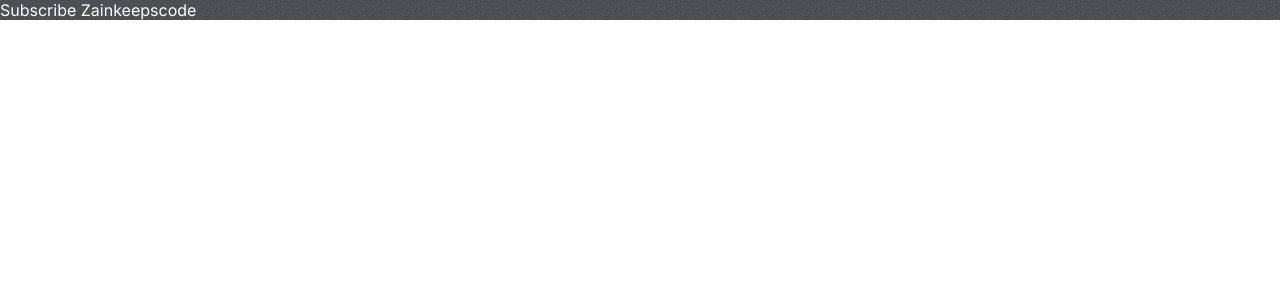
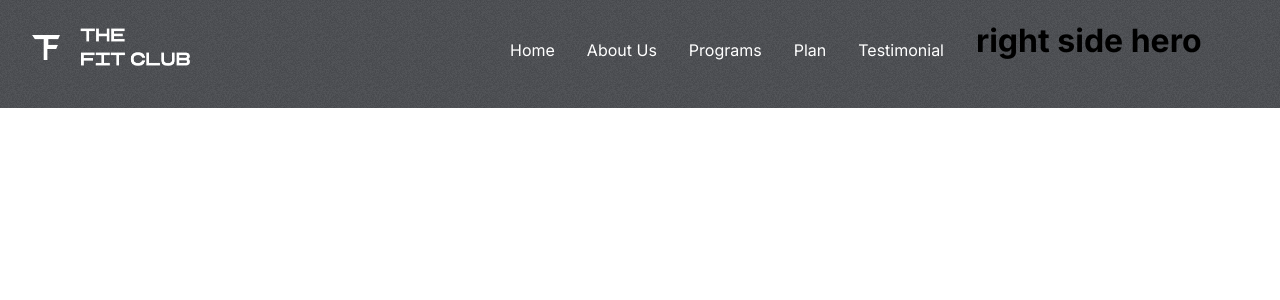
Before and after one commit to AlaminSarkerFRII/Fitness-Club, a React (Create React App) app: page / in a window 1280 px wide. Shown: the top 300 px of the page. Built offline with nearby package versions, Linux system fonts and the light colour scheme.

Commit message:
setup header

```diff
--- a/src/App.js
+++ b/src/App.js
@@ -1,8 +1,9 @@
 import './App.css';
+import Hero from './components/Hero/Hero';
 function App() {
   return (
     <div className="App">
-          <span style={{color: 'white'}}>Subscribe Zainkeepscode</span>
+         <Hero/>
     </div>
   );
 }
--- /dev/null
+++ b/src/components/Header/Header.css
@@ -0,0 +1,17 @@
+.header{
+    display: flex;
+    justify-content: space-between;
+}
+
+.logo{
+    width: 10rem;
+    height: 3rem;
+}
+
+.header-menu{
+    list-style: none;
+    color: white;
+    display: flex;
+    gap:2rem;
+    justify-content: space-between;
+}
--- /dev/null
+++ b/src/components/Header/Header.jsx
@@ -0,0 +1,20 @@
+import React from 'react';
+import "./Header.css"
+import logo from "../../assets/logo.png"
+
+const Header = () => {
+    return (
+        <div className='header'>
+            <img src={logo} alt="" className='logo' />
+            <ul className='header-menu'>
+                <li>Home</li>
+                <li>About Us</li>
+                <li>Programs</li>
+                <li>Plan</li>
+                <li>Testimonial</li>
+            </ul>
+        </div>
+    );
+};
+
+export default Header;
--- /dev/null
+++ b/src/components/Hero/Hero.css
@@ -0,0 +1,13 @@
+.hero{
+    display: flex;
+    justify-content: space-between;
+}
+
+.left-h{
+    padding: 2rem;
+    padding-top: 1.5rem;
+    flex: 3;
+}
+.right-h{
+    flex: 1;
+}
--- /dev/null
+++ b/src/components/Hero/Hero.jsx
@@ -0,0 +1,18 @@
+import React from 'react';
+import Header from '../Header/Header';
+import './Hero.css'
+
+const Hero = () => {
+    return (
+        <div className='hero'>
+            <div className="left-h">
+                <Header/>
+            </div>
+            <div className="right-h">
+                <h1>right side hero</h1>
+            </div>
+        </div>
+    );
+};
+
+export default Hero;
```
